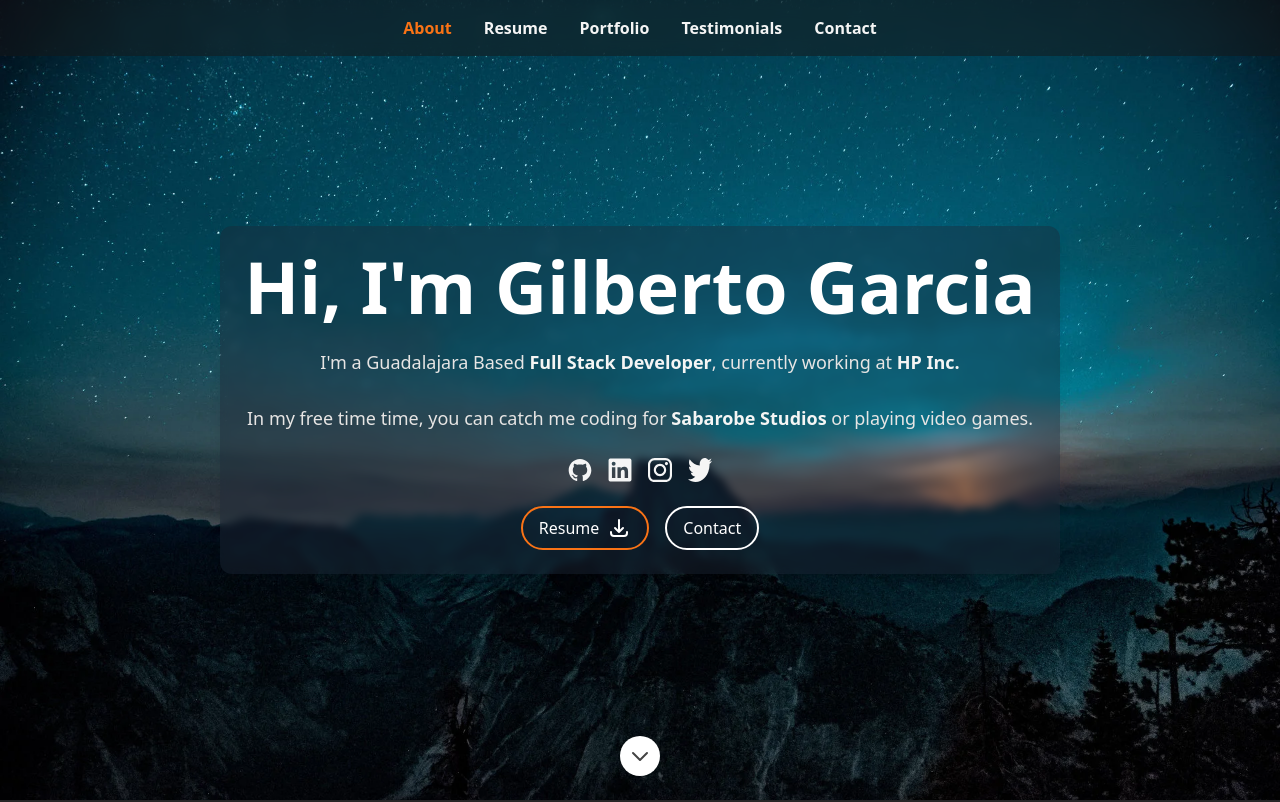
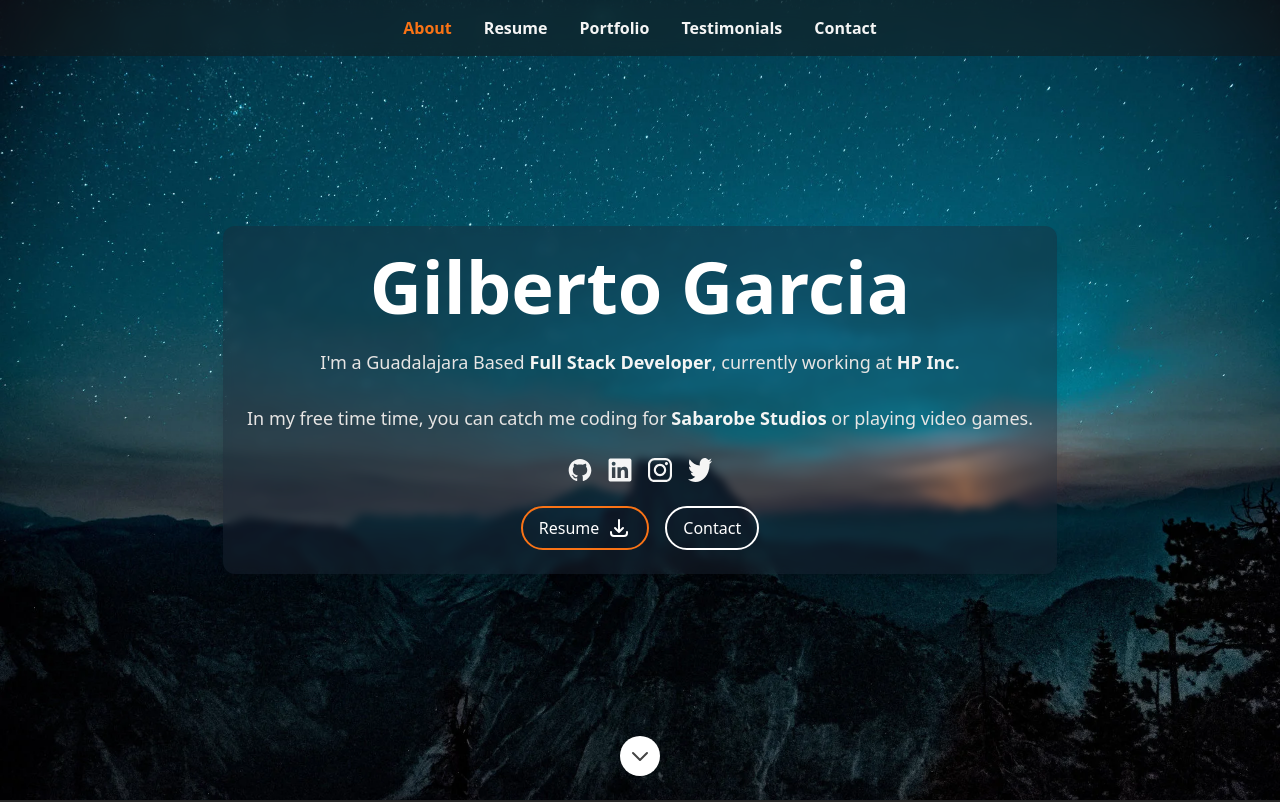
Before and after one commit to jinjernot/resume, a Next.js app: page / in a window 1280 px wide. Shown: the top 802 px of the page. Built offline with nearby package versions, Linux system fonts and the light colour scheme.

Commit message:
website 1.11

```diff
--- a/src/data/data.tsx
+++ b/src/data/data.tsx
@@ -58,7 +58,7 @@
  */
 export const heroData: Hero = {
   imageSrc: heroImage,
-  name: `Hi, I'm Gilberto Garcia`,
+  name: `Gilberto Garcia`,
   description: (
     <>
       <p className="prose-sm text-stone-200 sm:prose-base lg:prose-lg">
```
